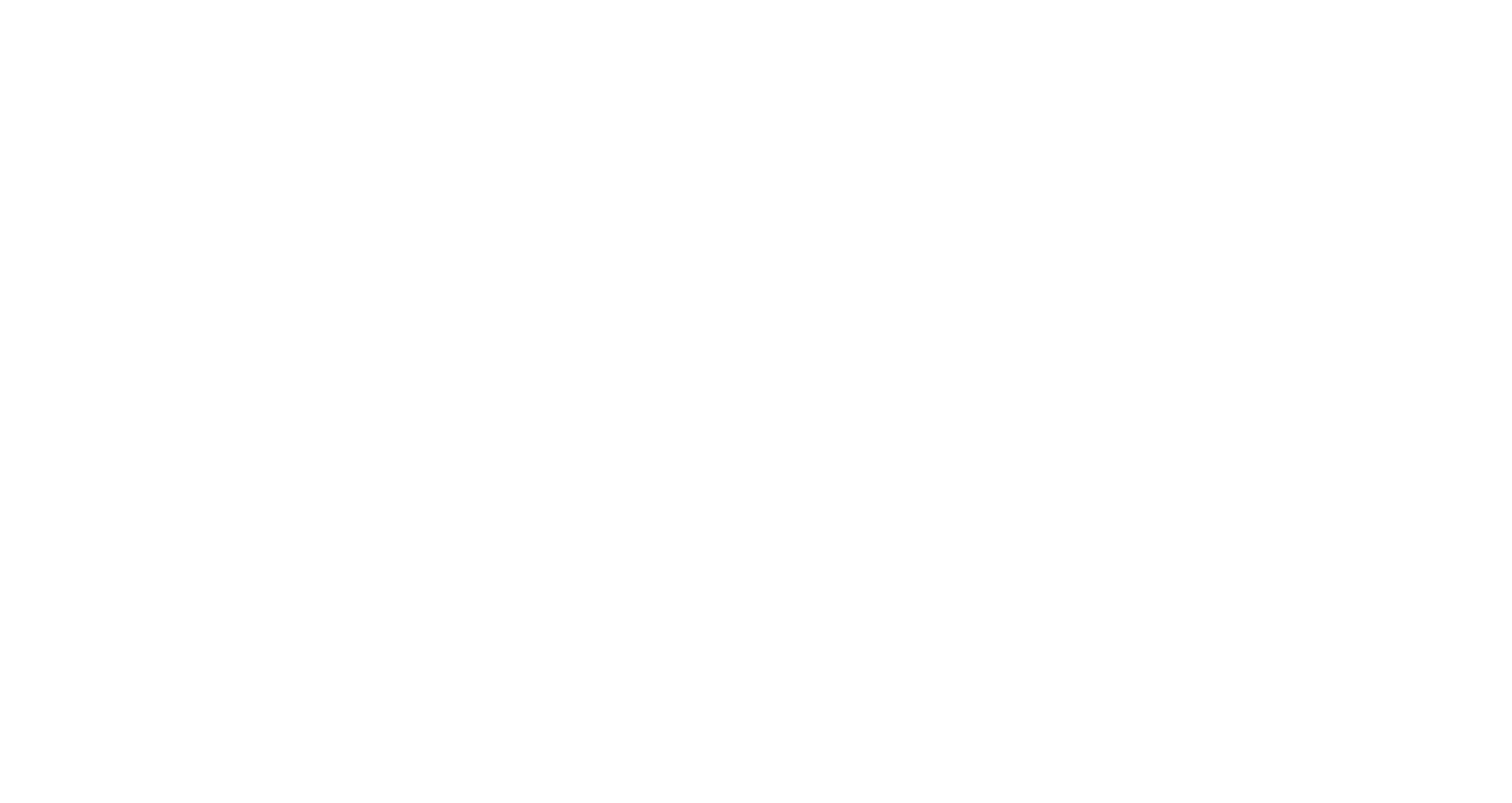
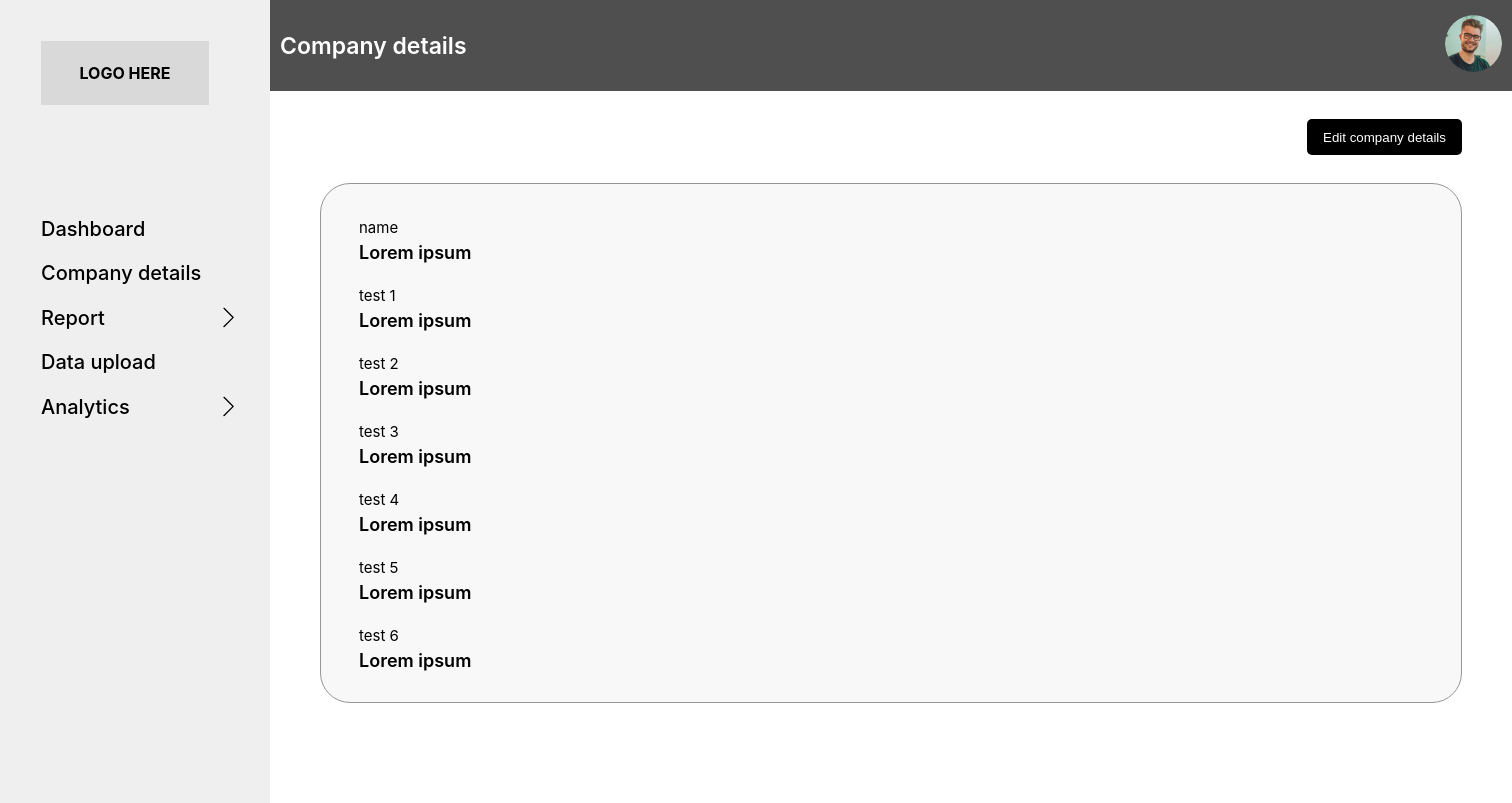
Before and after one commit to TT8-React/Team-5, a React (Create React App) app: page /Signup in a window 1280 px wide. Shown: the whole page, 1512 px wide, since content can reach past the window. Built offline with nearby package versions, Linux system fonts and the light colour scheme.

Commit message:
create companyDtails page and pages layout

```diff
--- a/package.json
+++ b/package.json
@@ -12,6 +12,7 @@
     "react-date-picker": "^9.2.0",
     "react-dom": "^18.2.0",
     "react-dropzone": "^14.2.3",
+    "react-icons": "^4.7.1",
     "react-router-dom": "^6.8.1",
     "react-scripts": "5.0.1",
     "styled-components": "^5.3.6",
--- a/src/App.js
+++ b/src/App.js
@@ -1,15 +1,17 @@
 import { useEffect, useState } from "react";
 import { AuthContext } from "./context";
+import CompanyDetails from "./pages/CompanyDetails";
 function App() {
   const [authenticated, setAuthenticated] = useState(false);
   useEffect(() => {
-    localStorage.getItem('token')&&setAuthenticated(true);
+    localStorage.getItem("token") && setAuthenticated(true);
   }, []);
   return (
-  <AuthContext.Provider value={[ authenticated , setAuthenticated]}>
-    {/* put the Routes here */}
-  </AuthContext.Provider>
-  )
+    <AuthContext.Provider value={[authenticated, setAuthenticated]}>
+      {/* put the Routes here */}
+      <CompanyDetails />
+    </AuthContext.Provider>
+  );
 }
 
 export default App;
--- /dev/null
+++ b/src/components/Layout/Layout.jsx
@@ -0,0 +1,17 @@
+import { StyledLayout } from "../../styled/styleComponent";
+import Header from "../Header";
+import SideBar from "../SideBar";
+
+function Layout(props) {
+  return (
+    <StyledLayout>
+      <SideBar />
+      <div className="page-content">
+        <Header title={props.title} />
+        {props.children}
+      </div>
+    </StyledLayout>
+  );
+}
+
+export default Layout;
--- a/src/components/SideBar/styled.js
+++ b/src/components/SideBar/styled.js
@@ -1,10 +1,9 @@
 import styled from "styled-components";
-
 
 export const StyleSideBar = styled.div`
   background-color: #efefef;
   width: 270px;
-  height: 100vh;
+  min-height: 100vh;
   padding: 41px;
   display: flex;
   align-items: flex-start;
--- /dev/null
+++ b/src/pages/CompanyDetails/StyledCompanyDetails.jsx
@@ -0,0 +1,29 @@
+import styled from "styled-components";
+
+export const StyledDetailsBox = styled.div`
+  display: flex;
+  flex-direction: column;
+  align-items: start;
+  justify-content: start;
+  gap: 5px;
+`;
+export const StyledCompanyDetailsPageBody = styled.div`
+  max-width: 1142px;
+  margin: auto;
+  margin-bottom: 100px;
+`;
+export const StyledDetailsPage = styled.div`
+  display: flex;
+  flex-direction: column;
+  gap: 23px;
+  padding: 34px 38px 31px;
+`;
+export const StyledDetailName = styled.p`
+  font-weight: 400;
+  font-size: 15px;
+  color: #000000;
+`;
+export const StyledDetailInfo = styled(StyledDetailName)`
+  font-weight: 600;
+  font-size: 18px;
+`;
--- /dev/null
+++ b/src/pages/CompanyDetails/index.jsx
@@ -0,0 +1,48 @@
+import React from "react";
+import {
+  StyledCompanyDetailsPageBody,
+  StyledDetailInfo,
+  StyledDetailName,
+  StyledDetailsBox,
+  StyledDetailsPage,
+} from "./StyledCompanyDetails";
+import {
+  DashCard,
+  MainButton,
+  StyledButtonBox,
+} from "../../styled/styleComponent";
+import Layout from "../../components/Layout/Layout";
+function CompanyDetails() {
+  const details = [
+    { id: 0, detailName: "name", detailInfo: "Lorem ipsum" },
+    { id: 1, detailName: "test 1", detailInfo: "Lorem ipsum" },
+    { id: 2, detailName: "test 2", detailInfo: "Lorem ipsum" },
+    { id: 3, detailName: "test 3", detailInfo: "Lorem ipsum" },
+    { id: 4, detailName: "test 4", detailInfo: "Lorem ipsum" },
+    { id: 5, detailName: "test 5", detailInfo: "Lorem ipsum" },
+    { id: 6, detailName: "test 6", detailInfo: "Lorem ipsum" },
+  ];
+  return (
+    <Layout title="Company details">
+      <StyledCompanyDetailsPageBody>
+        <StyledButtonBox>
+          <MainButton>Edit company details</MainButton>
+        </StyledButtonBox>
+        <DashCard>
+          <StyledDetailsPage>
+            {details.map((detail) => {
+              return (
+                <StyledDetailsBox key={detail.id}>
+                  <StyledDetailName>{detail.detailName}</StyledDetailName>
+                  <StyledDetailInfo>{detail.detailInfo}</StyledDetailInfo>
+                </StyledDetailsBox>
+              );
+            })}
+          </StyledDetailsPage>
+        </DashCard>
+      </StyledCompanyDetailsPageBody>
+    </Layout>
+  );
+}
+
+export default CompanyDetails;
--- a/src/styled/styleComponent.js
+++ b/src/styled/styleComponent.js
@@ -1,6 +1,6 @@
-import styled from 'styled-components';
+import styled from "styled-components";
 
-export const Container = styled.div `
+export const Container = styled.div`
   padding: 0 15px;
   margin: 0 auto;
   /* Small */
@@ -16,26 +16,36 @@ export const Container = styled.div `
     width: 1170px;
   }
 `;
-export const MainButton = styled.button `
+
+export const StyledButtonBox = styled.div`
+  display: flex;
+  justify-content: end;
+  padding: 28px 0;
+`;
+export const MainButton = styled.button`
   background: #000000;
   border-radius: 5px;
-    color: #FFFFFF;
-    padding:10.5px 16px;
+  color: #ffffff;
+  padding: 10.5px 16px;
   cursor: pointer;
   border: none;
-`
+`;
 
 export const SignCard = styled.div`
-    background: #F8F8F8;
+  background: #f8f8f8;
   border: 1px solid #000000;
   border-radius: 30px;
-`
+`;
 export const Title = styled.h2`
   font-weight: 700;
   font-size: 36px;
   line-height: 44px;
   color: #000000;
-`
+`;
 export const DashCard = styled(SignCard)`
   border-color: #969696;
-`
+`;
+export const StyledLayout = styled.div`
+  display: grid;
+  grid-template-columns: 270px 1fr;
+`;
```
Also changed, not shown: 1 other file (tests, documents, lock files or other folders). Lines whose indentation alone changed are shown as unchanged.
